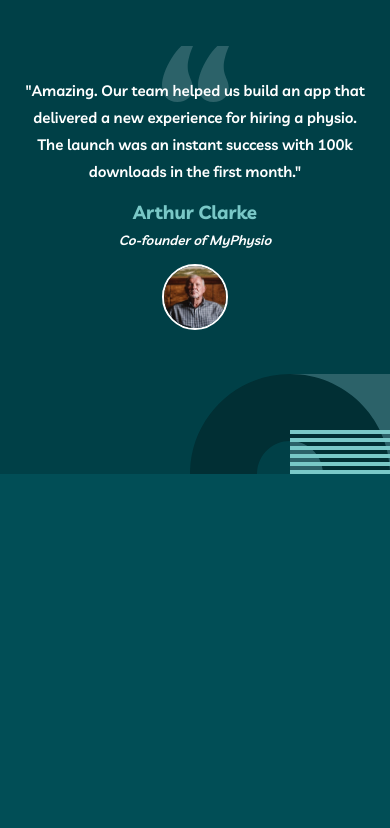
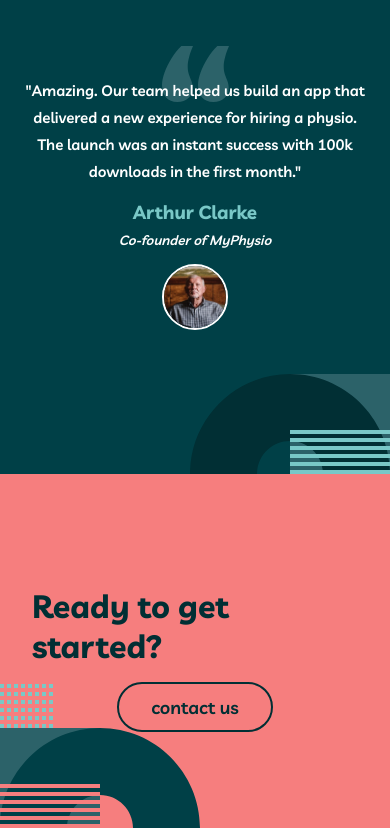
Before and after one commit to codyivy0/FM-team-multipage, a React (Vite) app: page / in a window 390 px wide. Shown: the part 2579-3407 px from the top of the page. Before the commit the page ends 3053 px from the top, so only its background shows below. Built offline with nearby package versions, Linux system fonts and the light colour scheme.

Commit message:
get started responsive

```diff
--- a/src/pages/Homepage.jsx
+++ b/src/pages/Homepage.jsx
@@ -1,4 +1,6 @@
+import Button from "../components/Button/Button";
 import styles from "./Homepage.module.css";
+import { NavLink } from "react-router-dom";
 const Homepage = () => {
   return (
     <>
@@ -110,6 +112,15 @@ const Homepage = () => {
           </div>
         </div>
       </section>
+
+      {/* Get started Section */}
+
+      <section className={styles.section_getStarted}>
+        <h1>Ready to get started?</h1>
+        <NavLink to="/contact">
+          <Button className={styles.contactBtnGreen}>contact us</Button>
+        </NavLink>
+      </section>
     </>
   );
 };
--- a/src/pages/Homepage.module.css
+++ b/src/pages/Homepage.module.css
@@ -126,6 +126,31 @@
   border: 2px solid white;
 }
 
+.section_getStarted {
+  background-color: var(--clr-accent);
+  color: var(--clr-bg-dark);
+  background-image: url('/bg-pattern-home-6-about-5.svg');
+  background-repeat: no-repeat;
+  background-position: bottom left;
+  display: flex;
+  flex-direction: column;
+  align-items: center;
+  justify-content: center;
+  padding: 6rem 2rem;
+}
+.section_getStarted h1 {
+  font-size: 32px;
+  margin-block: 1rem;
+}
+.section_getStarted .contactBtnGreen {
+  border: 2px solid var(--clr-bg-dark) !important;
+  color: var(--clr-bg-dark) !important;
+}
+.section_getStarted .contactBtnGreen:hover {
+  background-color: var(--clr-bg-dark) !important;
+  color: white !important;
+}
+
 .accent {
   color: var(--clr-accent);
 }
@@ -156,6 +181,12 @@
   }
   .section_social {
     padding: 6rem 6rem;
+  }
+
+  .section_getStarted {
+    flex-direction: row;
+    justify-content: space-around;
+    padding: 4rem 2rem;
   }
 }
 @media (min-width: 800px) {
@@ -214,6 +245,9 @@
   .socialCardContainer {
     flex-direction: row;
   }
+  .section_getStarted h1 {
+    font-size: 40px;
+  }
 }
 
 @media (min-width: 1100px) {
@@ -251,4 +285,8 @@
     font-size: 48px;
     padding-inline: 5rem;
   }
+
+  .section_getStarted h1 {
+    font-size: 48px;
+  }
 }
```
